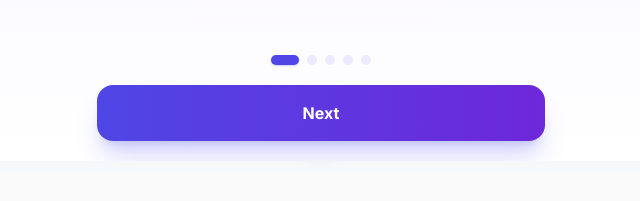
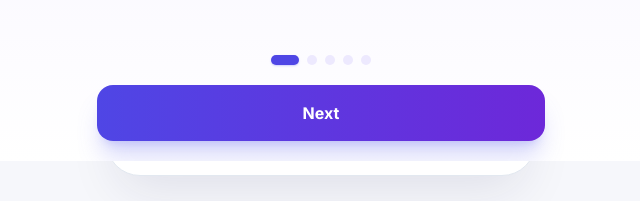
Before and after one commit to crsfnts/PharmTechApp, a React (Vite) app: page / in a window 1280 px wide. Shown: the part 639-840 px from the top of the page, without its empty margins (319-959 px from the left). Before the commit the page ends 811 px from the top, so only its background shows below. Built offline with nearby package versions, Linux system fonts and the light colour scheme; no server answers.

Commit message:
change 1

```diff
--- a/App.tsx
+++ b/App.tsx
@@ -17,6 +17,7 @@ import DiscountCardFinder from './components/DiscountCardFinder';
 import PriorAuthHelper from './components/PriorAuthHelper';
 import Onboarding from './components/Onboarding';
 import { ThemeProvider } from './context/ThemeContext';
+import { AppShell } from './components/AppLayout';
 
 const ONBOARDING_STORAGE_KEY = 'rxmate:onboarding-complete';
 
@@ -146,7 +147,7 @@ const App: React.FC = () => {
 
   return (
     <ThemeProvider view={currentView}>
-      <div className="min-h-screen bg-slate-50 flex flex-col pb-24">
+      <AppShell>
         <Header
           currentView={currentView}
           onBack={goBack}
@@ -155,7 +156,7 @@ const App: React.FC = () => {
         />
 
         {/* Main content with view transition */}
-        <main className="flex-1 w-full">
+        <main className="w-full flex-1 overflow-x-hidden">
           <div key={currentView} className="animate-fade-in">
             {renderView()}
           </div>
@@ -168,8 +169,8 @@ const App: React.FC = () => {
           </div>
         </footer>
 
-        <nav className="fixed inset-x-0 bottom-0 z-50 border-t border-slate-200 bg-white/95 px-5 pb-[max(0.85rem,env(safe-area-inset-bottom))] pt-3 shadow-[0_-12px_30px_rgba(15,23,42,0.08)] backdrop-blur">
-          <div className="mx-auto grid max-w-md grid-cols-5 items-end">
+        <nav className="fixed bottom-0 left-1/2 z-50 w-full max-w-[430px] -translate-x-1/2 border-t border-slate-200 bg-white/95 px-5 pb-[max(0.85rem,env(safe-area-inset-bottom))] pt-3 shadow-[0_-12px_30px_rgba(15,23,42,0.08)] backdrop-blur md:bottom-6 md:rounded-b-[34px]">
+          <div className="mx-auto grid w-full grid-cols-5 items-end">
             <button onClick={() => setCurrentView(View.Dashboard)} className={navButtonClass(isActive([View.Dashboard]))}>
               <BottomNavIcon type="home" />
               Home
@@ -197,7 +198,7 @@ const App: React.FC = () => {
         </nav>
 
         {showOnboarding && <Onboarding onClose={closeOnboarding} />}
-      </div>
+      </AppShell>
     </ThemeProvider>
   );
 };
--- a/components/Abbreviations.tsx
+++ b/components/Abbreviations.tsx
@@ -23,8 +23,8 @@ const SigGlossary: React.FC<SigGlossaryProps> = ({ setView }) => {
   }, [searchTerm]);
 
   return (
-    <div className="max-w-4xl mx-auto">
-      <div className="bg-white p-8 rounded-xl shadow-lg">
+    <div className="mx-auto w-full px-5 py-5 pb-32">
+      <div className="rounded-3xl border border-slate-200 bg-white p-5 shadow-sm">
         <h2 className="text-2xl font-bold text-slate-800 mb-1">Sig Glossary</h2>
         <p className="text-slate-500 mb-6">A quick reference for common prescription sigs.</p>
 
--- a/components/AppLayout.tsx
+++ b/components/AppLayout.tsx
@@ -1,12 +1,19 @@
 import React from 'react';
 
-export const pageShellClass = 'mx-auto w-full max-w-md px-5 py-5 pb-32 md:max-w-2xl md:px-6';
+export const appShellClass = 'app-shell relative mx-auto flex min-h-screen w-full max-w-[430px] flex-col overflow-x-hidden bg-white shadow-none md:my-6 md:min-h-[calc(100vh-3rem)] md:rounded-[34px] md:border md:border-slate-200 md:shadow-2xl md:shadow-indigo-950/10';
+export const pageShellClass = 'mx-auto w-full px-5 py-5 pb-32';
 export const pageTitleClass = 'text-3xl font-semibold tracking-normal text-slate-950';
 export const pageSubtitleClass = 'mt-2 text-base leading-7 text-slate-600';
 export const cardClass = 'rounded-3xl border border-slate-200 bg-white p-4 shadow-sm';
 export const inputClass = 'h-14 w-full rounded-2xl border border-slate-200 bg-white px-4 text-base text-slate-950 shadow-sm outline-none transition placeholder:text-slate-400 focus:border-indigo-400 focus:ring-4 focus:ring-indigo-500/10 disabled:bg-slate-100 disabled:text-slate-400';
 export const primaryButtonClass = 'h-14 w-full rounded-2xl bg-gradient-to-br from-indigo-600 to-blue-600 px-5 text-sm font-semibold text-white shadow-lg shadow-indigo-500/25 transition disabled:from-slate-200 disabled:to-slate-300 disabled:text-slate-400 disabled:shadow-none';
 export const secondaryButtonClass = 'h-14 rounded-2xl border border-slate-200 bg-white px-5 text-sm font-semibold text-slate-600 shadow-sm transition active:scale-[0.99]';
+
+export const AppShell: React.FC<{ children: React.ReactNode }> = ({ children }) => (
+  <div className="min-h-screen w-full overflow-x-hidden bg-[#f6f7fb] md:px-6 md:py-1">
+    <div className={appShellClass}>{children}</div>
+  </div>
+);
 
 export const AppPage: React.FC<{ children: React.ReactNode; className?: string }> = ({ children, className = '' }) => (
   <div className={`${pageShellClass} ${className}`}>{children}</div>
--- a/components/BillingInsurance.tsx
+++ b/components/BillingInsurance.tsx
@@ -59,8 +59,8 @@ const BillingInsurance: React.FC<BillingInsuranceProps> = ({ setView }) => {
   ];
 
   return (
-    <div className="max-w-6xl mx-auto px-4 sm:px-6 lg:px-8 py-8">
-      <div className="bg-white p-8 sm:p-10 rounded-2xl shadow-sm border border-neutral-200">
+    <div className="mx-auto w-full px-5 py-5 pb-32">
+      <div className="rounded-3xl border border-neutral-200 bg-white p-5 shadow-sm">
         <div className="mb-8">
           <h2 className="text-3xl font-bold text-neutral-900 mb-2">Billing & Insurance Tools</h2>
           <p className="text-neutral-600">Essential resources for pharmacy billing and insurance processing</p>
--- a/components/DiscountCardFinder.tsx
+++ b/components/DiscountCardFinder.tsx
@@ -77,8 +77,8 @@ const DiscountCardFinder: React.FC<DiscountCardFinderProps> = ({ setView }) => {
   };
 
   return (
-    <div className="max-w-6xl mx-auto px-4 sm:px-6 lg:px-8 py-8">
-      <div className="bg-white p-8 sm:p-10 rounded-2xl shadow-sm border border-neutral-200">
+    <div className="mx-auto w-full px-5 py-5 pb-32">
+      <div className="rounded-3xl border border-neutral-200 bg-white p-5 shadow-sm">
         <div className="mb-8">
           <h2 className="text-3xl font-bold text-neutral-900 mb-2">Discount Card Finder</h2>
           <p className="text-neutral-600">Find the best prescription discount cards for your patients</p>
--- a/components/DrugLookup.tsx
+++ b/components/DrugLookup.tsx
@@ -146,8 +146,8 @@ const Glossary: React.FC<GlossaryProps> = ({ setView }) => {
 
 
   return (
-    <div className="max-w-5xl mx-auto px-4 sm:px-6 lg:px-8 py-8">
-      <div className="bg-white p-8 sm:p-10 rounded-2xl shadow-sm border border-neutral-200">
+    <div className="mx-auto w-full px-5 py-5 pb-32">
+      <div className="rounded-3xl border border-neutral-200 bg-white p-5 shadow-sm">
         {/* Header */}
         <div className="mb-8">
           <h2 className="text-3xl font-bold text-neutral-900 mb-2">Drug Lookup</h2>
--- a/components/FlashCards.tsx
+++ b/components/FlashCards.tsx
@@ -736,9 +736,9 @@ const PTCBLearning: React.FC<PTCBLearningProps> = ({ setView }) => {
   };
 
   return (
-    <div className="max-w-4xl mx-auto">
+    <div className="mx-auto w-full px-5 py-5 pb-32">
 
-      <div className="bg-white p-6 sm:p-8 rounded-xl shadow-lg">
+      <div className="rounded-3xl border border-slate-200 bg-white p-5 shadow-sm">
         <div className="mb-6">
           <h2 className="text-2xl font-bold text-slate-800">PTCB Learning</h2>
           <p className="text-slate-500">Comprehensive study system for pharmacy technician certification</p>
--- a/components/InjectionGuide.tsx
+++ b/components/InjectionGuide.tsx
@@ -121,9 +121,9 @@ const InjectionGuide: React.FC<InjectionGuideProps> = ({ setView }) => {
   const totalCount = INJECTION_CHECKLIST.length;
 
   return (
-    <div className="max-w-4xl mx-auto">
+    <div className="mx-auto w-full px-5 py-5 pb-32">
 
-      <div className="bg-white p-6 sm:p-8 rounded-xl shadow-lg">
+      <div className="rounded-3xl border border-slate-200 bg-white p-5 shadow-sm">
         <div className="mb-6">
           <h2 className="text-2xl font-bold text-slate-800">Injection Guide</h2>
           <p className="text-slate-500">Reference for intramuscular injection sites, techniques, and procedures</p>
--- a/components/PriorAuthHelper.tsx
+++ b/components/PriorAuthHelper.tsx
@@ -143,8 +143,8 @@ const PriorAuthHelper: React.FC<PriorAuthHelperProps> = ({ setView }) => {
   ];
 
   return (
-    <div className="max-w-6xl mx-auto px-4 sm:px-6 lg:px-8 py-8">
-      <div className="bg-white p-8 sm:p-10 rounded-2xl shadow-sm border border-neutral-200">
+    <div className="mx-auto w-full px-5 py-5 pb-32">
+      <div className="rounded-3xl border border-neutral-200 bg-white p-5 shadow-sm">
         <div className="mb-8">
           <h2 className="text-3xl font-bold text-neutral-900 mb-2">Prior Authorization Helper</h2>
           <p className="text-neutral-600">Guide for common prior authorization requirements and processes</p>
--- a/components/SIGTrainer.tsx
+++ b/components/SIGTrainer.tsx
@@ -105,7 +105,7 @@ const SIGTrainer: React.FC<SIGTrainerProps> = ({ setView }) => {
   if (!currentTerm) return null;
 
   return (
-    <div className="max-w-2xl mx-auto p-4">
+    <div className="mx-auto w-full px-5 py-5 pb-32">
 
       <div className="bg-white rounded-xl shadow-md p-6">
         <div className="flex justify-between items-center mb-6">
--- a/index.html
+++ b/index.html
@@ -22,6 +22,38 @@
         -webkit-font-smoothing: antialiased;
         -moz-osx-font-smoothing: grayscale;
         text-rendering: optimizeLegibility;
+        min-height: 100vh;
+        overflow-x: hidden;
+        background:
+          radial-gradient(circle at 50% 0%, rgba(99, 102, 241, 0.08), transparent 34rem),
+          #f6f7fb;
+      }
+
+      #root {
+        min-height: 100vh;
+        overflow-x: hidden;
+      }
+
+      .app-shell {
+        isolation: isolate;
+      }
+
+      .app-shell .sm\:grid-cols-2,
+      .app-shell .sm\:grid-cols-3,
+      .app-shell .md\:grid-cols-2,
+      .app-shell .md\:grid-cols-3,
+      .app-shell .md\:grid-cols-5,
+      .app-shell .lg\:grid-cols-3 {
+        grid-template-columns: repeat(1, minmax(0, 1fr)) !important;
+      }
+
+      .app-shell .sm\:flex-row {
+        flex-direction: column !important;
+      }
+
+      .app-shell .sm\:p-8,
+      .app-shell .sm\:p-10 {
+        padding: 1.25rem !important;
       }
 
       /* Professional Animations */
@@ -307,7 +339,7 @@
       }
     </style>
 </head>
-  <body class="bg-neutral-50 text-neutral-900">
+  <body class="text-neutral-900">
     <div id="root"></div>
     <script type="module" src="/index.tsx"></script>
 </body>
```
Also changed, not shown: components/Header.tsx (+4 -7 lines).
